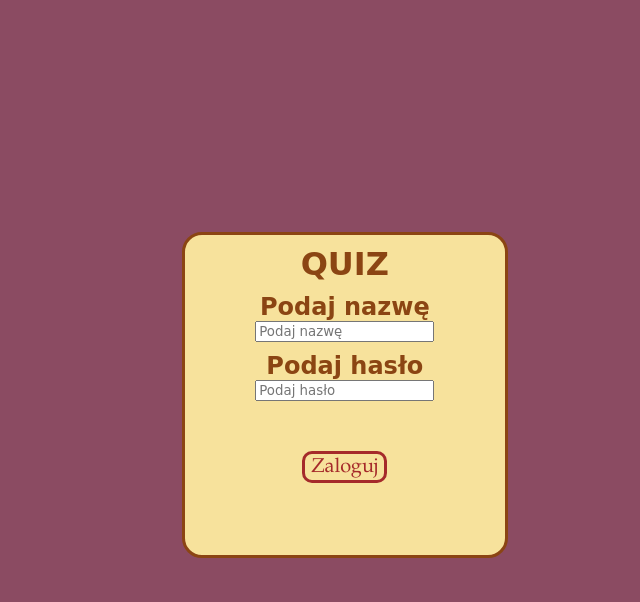
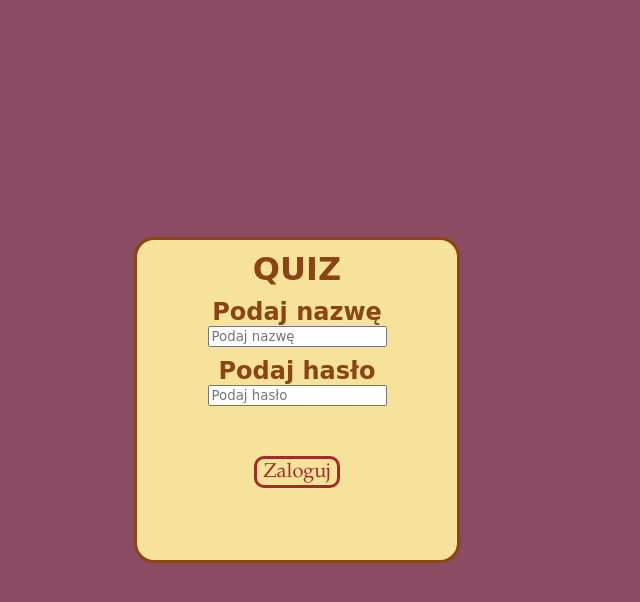
Before and after one commit to Gasper3/Web-quiz, a PHP site: page / in a window 1280 px wide. Shown: the top 602 px of the page, without its empty margins (343-983 px from the left). Run offline with PHP 8.4, Linux system fonts and the light colour scheme.

Commit message:
Little visual changes

```diff
--- a/quiz/style/main_style.css
+++ b/quiz/style/main_style.css
@@ -1,3 +1,7 @@
+body {
+  background-color: #8B4B62;
+}
+
 *{
   font-family: "Comic Sans ms";
 }
--- a/quiz/style/style.css
+++ b/quiz/style/style.css
@@ -12,9 +12,10 @@ body{
 }
 
 #log-in{
-  position: fixed;
-  top:29%;
-  left:41%;
+  position: absolute;
+  left: 50%;
+  top: 50%;
+  transform: translate(-50%, -50%);
   background-color: #F7E29C;
   width: 300px;
   height: 300px;
```
